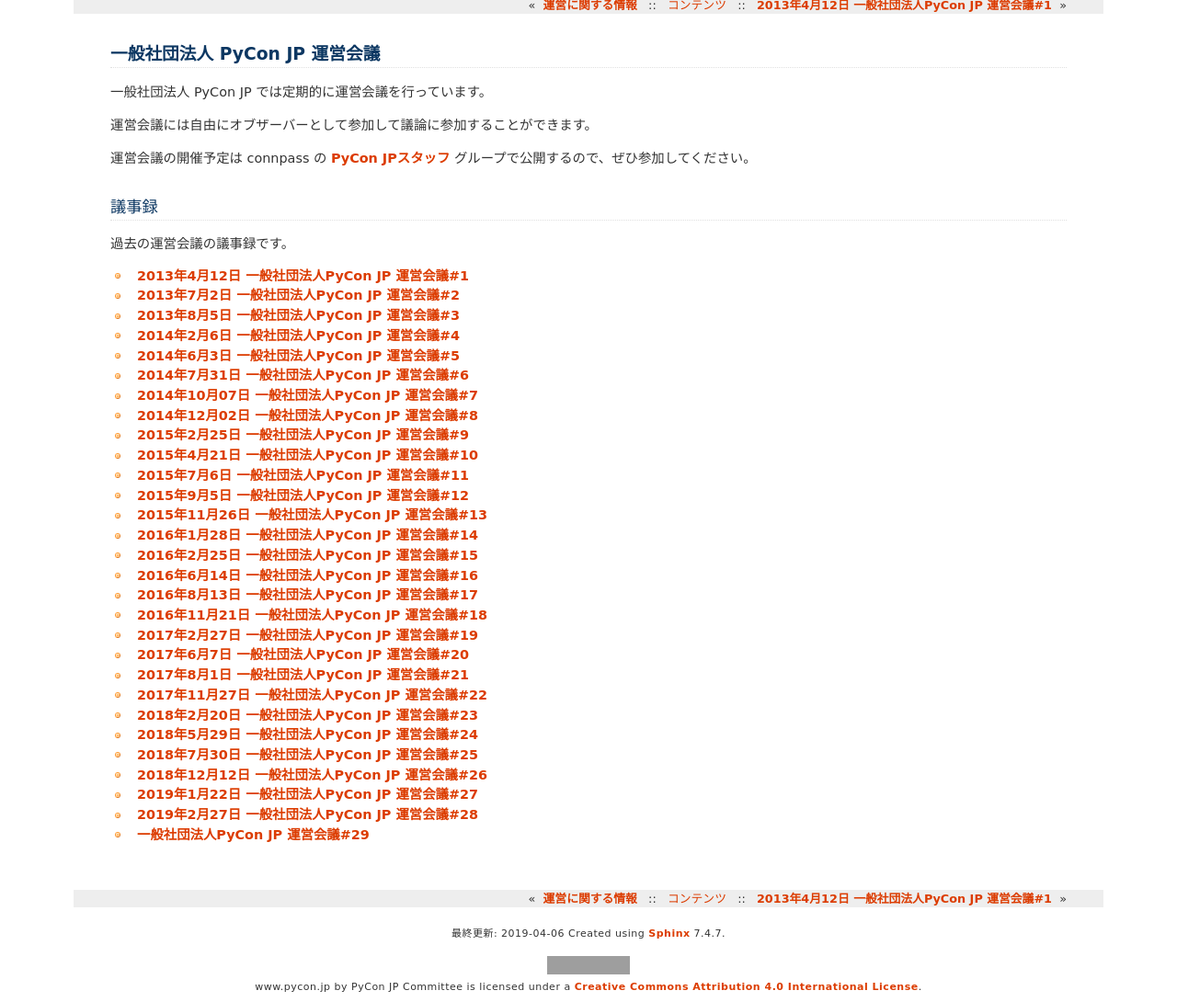
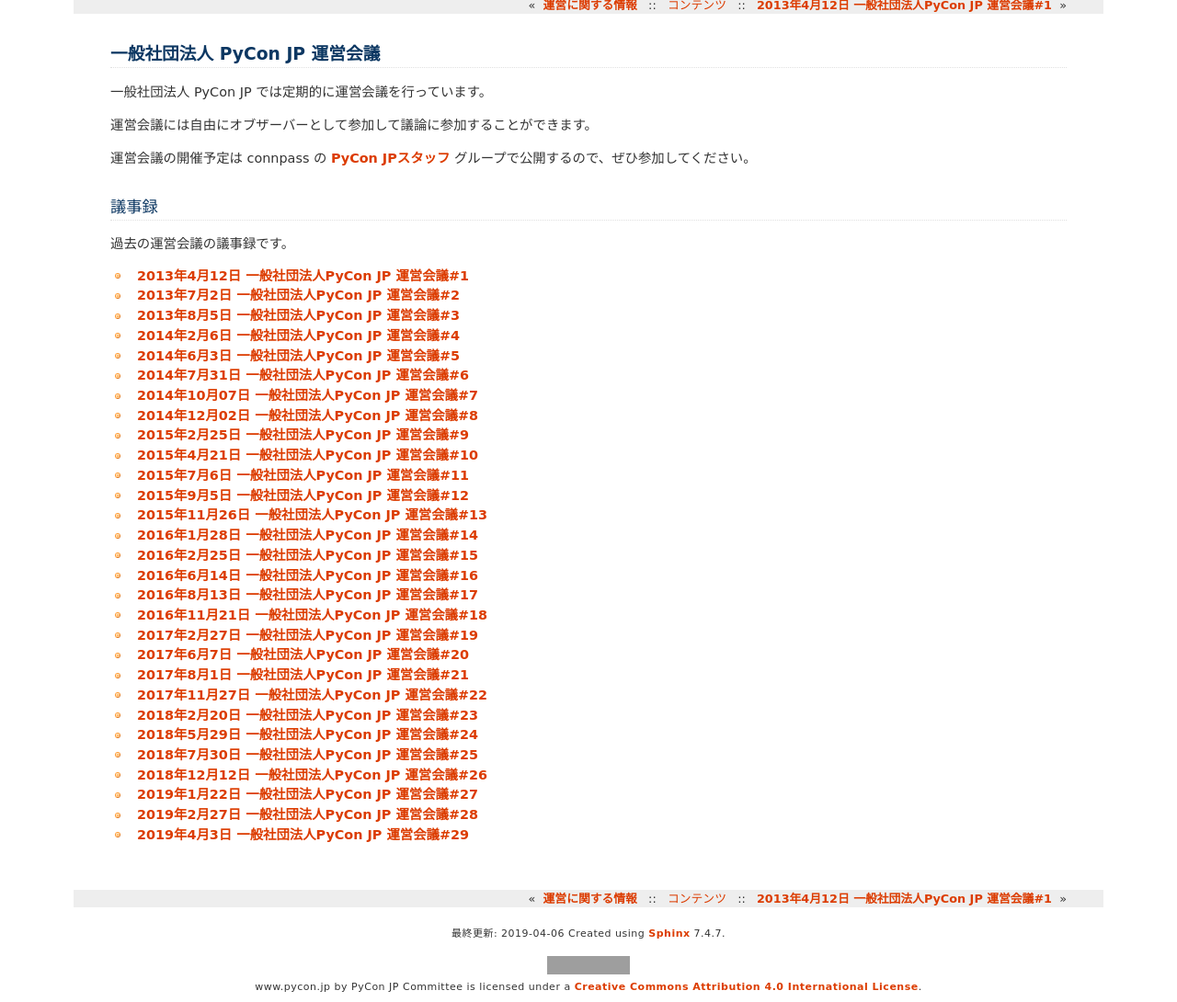
Before and after one commit to pyconjp/www.pycon.jp, a Sphinx documentation site: the page built from source/committee/meeting/index.rst, in a window 1280 px wide, cut to the strip 129-1219 px from the top of the page. Shown: the whole strip at 92% size. Built offline with Sphinx 7.4.7, drawn with Linux system fonts in a browser that asks for light colours; grey boxes are pictures that could not be loaded.

Commit message:
ISSHA-1579 update title of minutes

```diff
--- a/source/committee/meeting/minutes29.rst
+++ b/source/committee/meeting/minutes29.rst
@@ -1,7 +1,7 @@
-==================================
- 一般社団法人PyCon JP 運営会議#29
-==================================
-:日時: 2019年4月3日（火） 19:30 - 21:30
+===============================================
+ 2019年4月3日 一般社団法人PyCon JP 運営会議#29
+===============================================
+:日時: 2019年4月3日(火) 19:30-21:30
 
   * https://pyconjp-staff.connpass.com/event/122539
 :場所: CMSコミュニケーションズ(御徒町)
```
